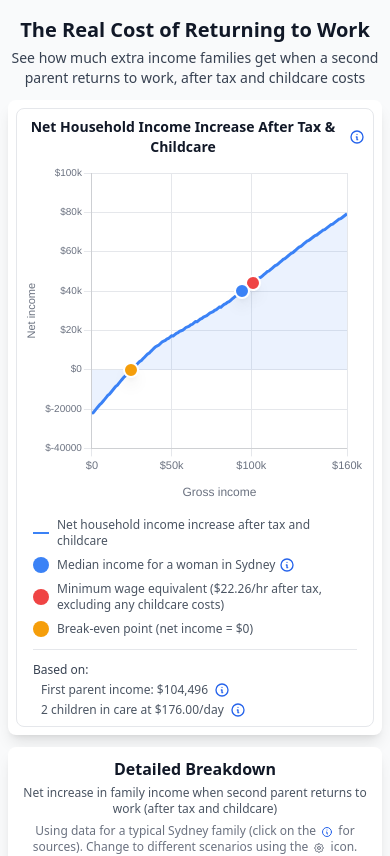
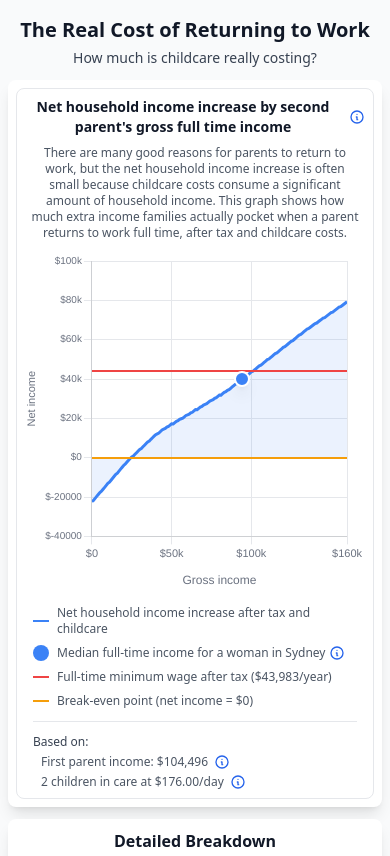
Before and after one commit to aussiedatagal/return-to-work-cost, a React (Vite) app: page / in a window 390 px wide. Shown: the top 856 px of the page. Built offline with nearby package versions, Linux system fonts and the light colour scheme.

Commit message:
Update wording

```diff
--- a/src/components/Calculator.tsx
+++ b/src/components/Calculator.tsx
@@ -299,9 +299,7 @@ export default function Calculator() {
             The Real Cost of Returning to Work
           </h1>
           <p className="text-sm md:text-xl text-gray-700 max-w-2xl mx-auto">
-            {familyType === 'single-parent'
-              ? 'See how much a single parent actually takes home after tax and childcare costs'
-              : 'See how much extra income families get when a second parent returns to work, after tax and childcare costs'}
+            How much is childcare really costing?
           </p>
         </header>
 
--- a/src/components/HoursWorkedGraph.tsx
+++ b/src/components/HoursWorkedGraph.tsx
@@ -24,7 +24,7 @@ import {
   calculateTotalCostsWithWorkDays,
   type HoursGraphDataPoint
 } from '../utils/hoursGraphData'
-import { calculateMinimumWageAfterTaxForHours } from '../utils/graphData'
+import { calculateMinimumWageAfterTaxForHours, MINIMUM_WAGE_AFTER_TAX } from '../utils/graphData'
 import { MIN_SUBSIDISED_HOURS, MAX_SUBSIDISED_HOURS } from '../utils/subsidyCalculations'
 import type { Child } from '../utils/subsidyCalculations'
 
@@ -463,6 +463,8 @@ export default function HoursWorkedGraph({
     minWageIntersection?: { x: number; y: number }
     maxIncome?: { x: number; y: number }
     chartArea?: { left: number; right: number; top: number; bottom: number }
+    breakEvenLineY?: number
+    minWageLineY?: number
   }>({})
 
   type TooltipData = {
@@ -519,6 +521,7 @@ export default function HoursWorkedGraph({
         x: xScale.getPixelForValue(breakEven.hoursPerWeek),
         y: yScale.getPixelForValue(0),
       }
+      positions.breakEvenLineY = yScale.getPixelForValue(0)
     }
 
     if (currentHoursPoint) {
@@ -534,6 +537,9 @@ export default function HoursWorkedGraph({
         y: yScale.getPixelForValue(minWageIntersection.netIncome),
       }
     }
+
+    // Calculate y-position for full-time minimum wage horizontal line
+    positions.minWageLineY = yScale.getPixelForValue(MINIMUM_WAGE_AFTER_TAX)
 
     if (maxIncomePoint) {
       positions.maxIncome = {
@@ -799,20 +805,26 @@ export default function HoursWorkedGraph({
           </>
         )}
 
-        {/* Clickable Markers */}
+        {/* Horizontal Lines */}
         {markerPositions.chartArea && (
-          <div className="absolute inset-0 z-20 pointer-events-none">
-            {/* Break Even Marker */}
-            {breakEven && markerPositions.breakEven && (
-              <button
-                type="button"
+          <>
+            {/* Break Even Horizontal Line */}
+            {breakEven && markerPositions.breakEvenLineY !== undefined && (
+              <div
+                className="absolute z-20 pointer-events-auto cursor-pointer touch-manipulation"
+                style={{
+                  left: `${markerPositions.chartArea.left}px`,
+                  top: `${markerPositions.breakEvenLineY - 1}px`,
+                  width: `${markerPositions.chartArea.right - markerPositions.chartArea.left}px`,
+                  height: '2px',
+                }}
                 onClick={(e) => {
                   e.stopPropagation()
                   if (breakEven) {
                     const { takeHome, lines } = buildLinesFromPoint(breakEven)
                     setSelectedTooltip({
                       x: markerPositions.breakEven!.x,
-                      y: markerPositions.breakEven!.y,
+                      y: markerPositions.breakEvenLineY!,
                       title: `${breakEven.hoursPerWeek.toFixed(1)} hours/week (${breakEven.daysPerWeek.toFixed(1)} days/week)`,
                       takeHome,
                       lines,
@@ -821,18 +833,45 @@ export default function HoursWorkedGraph({
                     })
                   }
                 }}
-                className="absolute cursor-pointer touch-manipulation pointer-events-auto"
-                style={{
-                  left: `${markerPositions.breakEven.x - 8}px`,
-                  top: `${markerPositions.breakEven.y - 8}px`,
-                  width: '16px',
-                  height: '16px',
-                }}
                 aria-label="Break-even point (no net income gain)"
               >
-                <div className="w-4 h-4 rounded-full bg-amber-500 border-2 border-white shadow-lg hover:scale-125 transition-transform" />
-              </button>
+                <div className="w-full h-full bg-amber-500" />
+              </div>
             )}
+
+            {/* Full-time Minimum Wage Horizontal Line */}
+            {markerPositions.minWageLineY !== undefined && (
+              <div
+                className="absolute z-20 pointer-events-auto cursor-pointer touch-manipulation"
+                style={{
+                  left: `${markerPositions.chartArea.left}px`,
+                  top: `${markerPositions.minWageLineY - 1}px`,
+                  width: `${markerPositions.chartArea.right - markerPositions.chartArea.left}px`,
+                  height: '2px',
+                }}
+                onClick={(e) => {
+                  e.stopPropagation()
+                  setSelectedTooltip({
+                    x: markerPositions.chartArea!.left + (markerPositions.chartArea!.right - markerPositions.chartArea!.left) / 2,
+                    y: markerPositions.minWageLineY!,
+                    title: `Full-time minimum wage (38 hours/week)`,
+                    takeHome: `Full-time minimum wage after tax: $${Math.round(MINIMUM_WAGE_AFTER_TAX).toLocaleString()}`,
+                    lines: [`This is what a full-time minimum wage earner takes home after tax.`],
+                    note: 'Reference line showing full-time minimum wage after tax.',
+                    color: 'red'
+                  })
+                }}
+                aria-label="Full-time minimum wage after tax"
+              >
+                <div className="w-full h-full bg-red-500" />
+              </div>
+            )}
+          </>
+        )}
+
+        {/* Clickable Markers */}
+        {markerPositions.chartArea && (
+          <div className="absolute inset-0 z-20 pointer-events-none">
 
             {/* Current Hours Marker */}
             {currentHoursPoint && markerPositions.current && (
@@ -875,50 +914,6 @@ export default function HoursWorkedGraph({
               </button>
             )}
 
-            {/* Minimum Wage Intersection Marker */}
-            {minWageIntersection && markerPositions.minWageIntersection && (
-              <button
-                type="button"
-                onClick={(e) => {
-                  e.stopPropagation()
-                  if (minWageIntersection) {
-                    // Find the actual data point for these hours to get correct tax and childcare values
-                    const actualPoint = findPointForHours(graphData, minWageIntersection.hoursPerWeek)
-                    const pointToUse = actualPoint || {
-                      hoursPerWeek: minWageIntersection.hoursPerWeek,
-                      daysPerWeek: minWageIntersection.daysPerWeek,
-                      netIncome: minWageIntersection.netIncome,
-                      grossIncome: 0,
-                      afterTax: 0,
-                      childcareCost: 0,
-                    }
-                    const { takeHome, lines } = buildLinesFromPoint(pointToUse)
-                    const hoursText = minWageIntersection.hoursPerWeek.toFixed(1)
-                    const daysText = minWageIntersection.daysPerWeek.toFixed(1)
-                    const note = `Household income increase equals minimum wage. Working more hours results in household income increase below minimum wage, though families still take home money.`
-                    setSelectedTooltip({
-                      x: markerPositions.minWageIntersection!.x,
-                      y: markerPositions.minWageIntersection!.y,
-                      title: `${hoursText} hours/week\n(${daysText} days/week)`,
-                      takeHome,
-                      lines,
-                      note,
-                      color: 'red'
-                    })
-                  }
-                }}
-                className="absolute cursor-pointer touch-manipulation pointer-events-auto"
-                style={{
-                  left: `${markerPositions.minWageIntersection.x - (isMobile ? 5 : 8)}px`,
-                  top: `${markerPositions.minWageIntersection.y - (isMobile ? 5 : 8)}px`,
-                  width: isMobile ? '10px' : '16px',
-                  height: isMobile ? '10px' : '16px',
-                }}
-                aria-label="Minimum wage intersection point"
-              >
-                <div className={`${isMobile ? 'w-2.5 h-2.5 border' : 'w-4 h-4 border-2'} rounded-full bg-red-500 border-white shadow-lg hover:scale-125 transition-transform`} />
-              </button>
-            )}
 
             {/* Maximum Income Marker */}
             {maxIncomePoint && markerPositions.maxIncome && (
@@ -1045,18 +1040,14 @@ export default function HoursWorkedGraph({
           )}
           {breakEven && (
             <div className="flex items-center space-x-2">
-              <div className="w-4 h-4 rounded-full bg-amber-500 flex-shrink-0"></div>
+              <div className="w-4 h-0.5 bg-amber-500 flex-shrink-0"></div>
               <span>Break-even point (net income = $0) at {breakEven.hoursPerWeek.toFixed(1)}h/week ({breakEven.daysPerWeek.toFixed(1)} days/week)</span>
             </div>
           )}
-          {minWageIntersection && (
-            <div className="flex items-center space-x-2">
-              <div className="w-4 h-4 rounded-full bg-red-500 flex-shrink-0"></div>
-              <span>
-                At {minWageIntersection.hoursPerWeek.toFixed(1)}h/week ({minWageIntersection.daysPerWeek.toFixed(1)} days/week), household income increase equals minimum wage.
-              </span>
-            </div>
-          )}
+          <div className="flex items-center space-x-2">
+            <div className="w-4 h-0.5 bg-red-500 flex-shrink-0"></div>
+            <span>Full-time minimum wage after tax (${Math.round(MINIMUM_WAGE_AFTER_TAX).toLocaleString()}/year)</span>
+          </div>
           {maxIncomePoint && (
             <div className="flex items-center space-x-2">
               <div className="w-4 h-4 rounded-full bg-green-500 flex-shrink-0"></div>
@@ -1219,11 +1210,11 @@ export default function HoursWorkedGraph({
           </div>
 
           <div>
-            <h3 className="font-semibold text-gray-900 mb-2">Markers</h3>
+            <h3 className="font-semibold text-gray-900 mb-2">Markers and Reference Lines</h3>
             <ul className="list-disc list-inside space-y-1 text-gray-700 ml-2">
-              <li><strong>Amber dot:</strong> The break-even point where household income increase equals $0 (household net income does not increase).</li>
+              <li><strong>Amber horizontal line:</strong> The break-even point where household income increase equals $0 (household net income does not increase).</li>
+              <li><strong>Red horizontal line:</strong> Full-time minimum wage after tax. This shows what a full-time minimum wage earner takes home after tax.</li>
               <li><strong>Blue dot:</strong> Current hours worked per week.</li>
-              <li><strong>Red dot:</strong> The point where household income increase equals minimum wage. Working more hours beyond this point results in household income increase below minimum wage.</li>
               <li><strong>Green dot:</strong> The point where household income increase is highest. Working more hours beyond this point results in lower household income increase.</li>
             </ul>
           </div>
--- a/src/components/IncomeGraph.tsx
+++ b/src/components/IncomeGraph.tsx
@@ -18,7 +18,6 @@ import {
   findBreakEvenPoint,
   findMinimumWageEquivalentPoint,
   findPointForIncome,
-  MINIMUM_WAGE_POST_TAX_HOURLY_RATE,
   MINIMUM_WAGE_AFTER_TAX
 } from '../utils/graphData'
 import { calculateAfterTaxIncome } from '../utils/taxCalculations'
@@ -312,6 +311,8 @@ export default function IncomeGraph(props: IncomeGraphProps) {
     minWage?: { x: number; y: number }
     average?: { x: number; y: number }
     chartArea?: { left: number; right: number; top: number; bottom: number }
+    breakEvenLineY?: number
+    minWageLineY?: number
   }>({})
   type TooltipData = {
     x: number
@@ -365,6 +366,7 @@ export default function IncomeGraph(props: IncomeGraphProps) {
         x: xScale.getPixelForValue(breakEven.income),
         y: yScale.getPixelForValue(0),
       }
+      positions.breakEvenLineY = yScale.getPixelForValue(0)
     }
 
     if (minWageEquivalent) {
@@ -373,6 +375,9 @@ export default function IncomeGraph(props: IncomeGraphProps) {
         y: yScale.getPixelForValue(minWageEquivalent.netIncome),
       }
     }
+
+    // Calculate y-position for full-time minimum wage horizontal line
+    positions.minWageLineY = yScale.getPixelForValue(MINIMUM_WAGE_AFTER_TAX)
 
     if (averageIncomePoint) {
       const avgIncome = selectedSecondParentIncome ?? defaultSecondParentIncome
@@ -482,7 +487,7 @@ export default function IncomeGraph(props: IncomeGraphProps) {
     <div className="bg-white rounded-lg p-2 md:p-6 border border-gray-200">
       <div className="flex items-center justify-center gap-2 mb-2 md:mb-4">
         <h3 className="text-sm md:text-xl font-semibold text-gray-900 px-1 md:px-0 text-center">
-          {familyType === 'single-parent' ? "Net Income After Tax & Childcare" : "Net Household Income Increase After Tax & Childcare"}
+          Net household income increase by second parent's gross full time income
         </h3>
         <button
           type="button"
@@ -496,6 +501,10 @@ export default function IncomeGraph(props: IncomeGraphProps) {
           </svg>
         </button>
       </div>
+
+      <p className="text-xs md:text-sm text-gray-600 mb-3 md:mb-4 px-1 md:px-0 text-center">
+        There are many good reasons for parents to return to work, but the net household income increase is often small because childcare costs consume a significant amount of household income. This graph shows how much extra income families actually pocket when a parent returns to work full time, after tax and childcare costs.
+      </p>
 
       <div className="w-full relative md:h-[420px] h-[340px] min-h-[340px]">
         <div
@@ -535,13 +544,19 @@ export default function IncomeGraph(props: IncomeGraphProps) {
           </>
         )}
 
-        {/* Clickable Markers */}
+        {/* Horizontal Lines */}
         {markerPositions.chartArea && (
-          <div className="absolute inset-0 z-20 pointer-events-none">
-            {/* Break Even Marker */}
-            {breakEven && markerPositions.breakEven && (
-              <button
-                type="button"
+          <>
+            {/* Break Even Horizontal Line */}
+            {breakEven && markerPositions.breakEvenLineY !== undefined && (
+              <div
+                className="absolute z-20 pointer-events-auto cursor-pointer touch-manipulation"
+                style={{
+                  left: `${markerPositions.chartArea.left}px`,
+                  top: `${markerPositions.breakEvenLineY - 1}px`,
+                  width: `${markerPositions.chartArea.right - markerPositions.chartArea.left}px`,
+                  height: '2px',
+                }}
                 onClick={(e) => {
                   e.stopPropagation()
                   if (breakEven) {
@@ -550,7 +565,7 @@ export default function IncomeGraph(props: IncomeGraphProps) {
                       const { takeHome, lines } = buildLinesFromPoint(point)
                       setSelectedTooltip({
                         x: chartRef.current.scales.x.getPixelForValue(breakEven.income),
-                        y: chartRef.current.scales.y.getPixelForValue(point.netIncome),
+                        y: markerPositions.breakEvenLineY!,
                         title: `Gross income: $${Math.round(point.grossIncome).toLocaleString()}`,
                         takeHome,
                         lines,
@@ -560,53 +575,45 @@ export default function IncomeGraph(props: IncomeGraphProps) {
                     }
                   }
                 }}
-                className="absolute cursor-pointer touch-manipulation pointer-events-auto"
-                style={{
-                  left: `${markerPositions.breakEven.x - 8}px`,
-                  top: `${markerPositions.breakEven.y - 8}px`,
-                  width: '16px',
-                  height: '16px',
-                }}
                 aria-label="Break-even point (no net income gain)"
               >
-                <div className="w-4 h-4 rounded-full bg-amber-500 border-2 border-white shadow-lg hover:scale-125 transition-transform" />
-              </button>
+                <div className="w-full h-full bg-amber-500" />
+              </div>
             )}
 
-            {/* Minimum Wage Equivalent Marker */}
-            {minWageEquivalent && markerPositions.minWage && (
-              <button
-                type="button"
+            {/* Full-time Minimum Wage Horizontal Line */}
+            {markerPositions.minWageLineY !== undefined && (
+              <div
+                className="absolute z-20 pointer-events-auto cursor-pointer touch-manipulation"
+                style={{
+                  left: `${markerPositions.chartArea.left}px`,
+                  top: `${markerPositions.minWageLineY - 1}px`,
+                  width: `${markerPositions.chartArea.right - markerPositions.chartArea.left}px`,
+                  height: '2px',
+                }}
                 onClick={(e) => {
                   e.stopPropagation()
-                  if (minWageEquivalent) {
-                    const point = findPointForIncome(graphData, minWageEquivalent.income)
-                    if (point && chartRef.current?.scales.x && chartRef.current?.scales.y) {
-                      const { takeHome, lines } = buildLinesFromPoint(point)
-                      setSelectedTooltip({
-                        x: chartRef.current.scales.x.getPixelForValue(minWageEquivalent.income),
-                        y: chartRef.current.scales.y.getPixelForValue(point.netIncome),
-                        title: `Gross income: $${Math.round(point.grossIncome).toLocaleString()}`,
-                        takeHome,
-                        lines,
-                        note: 'Families are working at minimum wage.',
-                        color: 'red'
-                      })
-                    }
-                  }
+                  setSelectedTooltip({
+                    x: markerPositions.chartArea!.left + (markerPositions.chartArea!.right - markerPositions.chartArea!.left) / 2,
+                    y: markerPositions.minWageLineY!,
+                    title: `Full-time minimum wage`,
+                    takeHome: `Full-time minimum wage after tax: $${Math.round(MINIMUM_WAGE_AFTER_TAX).toLocaleString()}`,
+                    lines: [`This is what a full-time minimum wage earner takes home after tax.`],
+                    note: 'Reference line showing full-time minimum wage after tax.',
+                    color: 'red'
+                  })
                 }}
-                className="absolute cursor-pointer touch-manipulation pointer-events-auto"
-                style={{
-                  left: `${markerPositions.minWage.x - 8}px`,
-                  top: `${markerPositions.minWage.y - 8}px`,
-                  width: '16px',
-                  height: '16px',
-                }}
-                aria-label="Minimum wage equivalent point"
+                aria-label="Full-time minimum wage after tax"
               >
-                <div className="w-4 h-4 rounded-full bg-red-500 border-2 border-white shadow-lg hover:scale-125 transition-transform" />
-              </button>
+                <div className="w-full h-full bg-red-500" />
+              </div>
             )}
+          </>
+        )}
+
+        {/* Clickable Markers */}
+        {markerPositions.chartArea && (
+          <div className="absolute inset-0 z-20 pointer-events-none">
 
             {/* Average Income / Current Income Marker */}
             {averageIncomePoint && markerPositions.average && (
@@ -733,7 +740,7 @@ export default function IncomeGraph(props: IncomeGraphProps) {
               <span className="flex items-center flex-wrap gap-x-1">
                 {isUsingDefaultIncome ? (
                   <>
-                    Median income for a woman in Sydney
+                    Median full-time income for a woman in Sydney
                     {onOpenSourceModal && (
                       <button
                         type="button"
@@ -753,15 +760,13 @@ export default function IncomeGraph(props: IncomeGraphProps) {
               </span>
             </div>
           )}
-          {minWageEquivalent && (
-            <div className="flex items-center space-x-2">
-              <div className="w-4 h-4 rounded-full bg-red-500 flex-shrink-0"></div>
-              <span>Minimum wage equivalent (${MINIMUM_WAGE_POST_TAX_HOURLY_RATE.toFixed(2)}/hr after tax, excluding any childcare costs)</span>
-            </div>
-          )}
+          <div className="flex items-center space-x-2">
+            <div className="w-4 h-0.5 bg-red-500 flex-shrink-0"></div>
+            <span>Full-time minimum wage after tax (${Math.round(MINIMUM_WAGE_AFTER_TAX).toLocaleString()}/year)</span>
+          </div>
           {breakEven && (
             <div className="flex items-center space-x-2">
-              <div className="w-4 h-4 rounded-full bg-amber-500 flex-shrink-0"></div>
+              <div className="w-4 h-0.5 bg-amber-500 flex-shrink-0"></div>
               <span>Break-even point (net income = $0)</span>
             </div>
           )}
@@ -833,10 +838,10 @@ export default function IncomeGraph(props: IncomeGraphProps) {
           </div>
 
           <div>
-            <h3 className="font-semibold text-gray-900 mb-2">Markers</h3>
+            <h3 className="font-semibold text-gray-900 mb-2">Markers and Reference Lines</h3>
             <ul className="list-disc list-inside space-y-1 text-gray-700 ml-2">
-              <li><strong>Amber dot:</strong> The break-even point where net income equals $0 (household net income does not increase).</li>
-              <li><strong>Red dot:</strong> The point where household income increase equals minimum wage (after tax).</li>
+              <li><strong>Amber horizontal line:</strong> The break-even point where net income equals $0 (household net income does not increase).</li>
+              <li><strong>Red horizontal line:</strong> Full-time minimum wage after tax. This shows what a full-time minimum wage earner takes home after tax.</li>
               <li><strong>Blue dot:</strong> {isUsingDefaultIncome ? 'The median income for a woman in Sydney.' : 'The current income level.'}</li>
             </ul>
           </div>
@@ -846,7 +851,7 @@ export default function IncomeGraph(props: IncomeGraphProps) {
             <ul className="list-disc list-inside space-y-1 text-gray-700 ml-2">
               <li><strong>Hover:</strong> Move your mouse over the graph to see a crosshair showing values at that income level.</li>
               <li><strong>Click:</strong> Click anywhere on the blue line to see a detailed breakdown of tax, childcare costs, and net income for that income level.</li>
-              <li><strong>Click markers:</strong> Click the colored dots to see detailed information about those specific points.</li>
+              <li><strong>Click markers and lines:</strong> Click the colored dots or horizontal lines to see detailed information about those specific points.</li>
             </ul>
           </div>
 
```
Also changed, not shown: public/404.html (line endings or trailing spaces).
